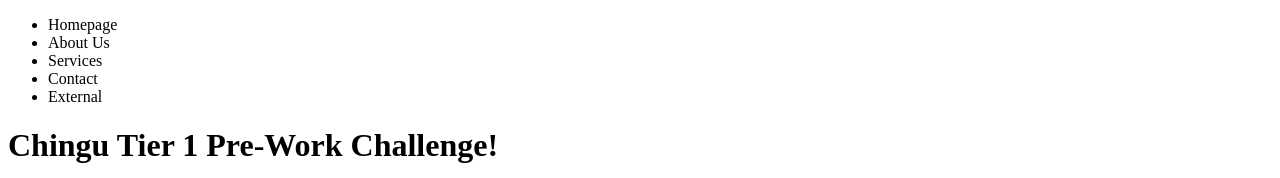
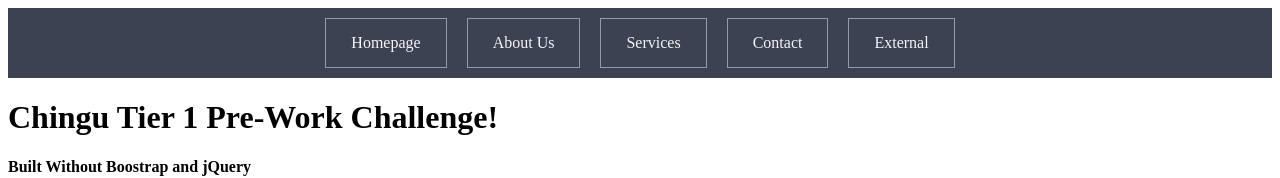
Before and after one commit to lghtaprexp/chingu-tier-1-website-template, a plain HTML site: page index.html in a window 1280 px wide. Shown: the top 178 px of the page. Drawn offline with Linux system fonts and the light colour scheme.

Commit message:
Add nav style

```diff
--- /dev/null
+++ b/css/style.css
@@ -0,0 +1,27 @@
+/* Navigation Style */
+.nav{
+    /* display: flex;
+    flex-wrap: wrap; */
+    /* background-color: #3c4251; */
+}
+.navbar ul {
+    display: flex;
+    justify-content: center;
+    list-style-type: none;
+    background-color: #3c4251;
+    padding: 10px 20px;
+    margin: 0;
+}
+.navbar li a {
+    text-decoration: none;
+    border: 1px solid #959ba3;
+    padding: 15px 25px;
+    display: block;
+    color: #f2f4f7;
+    margin: 0 10px;
+}
+/* Header Style */
+/* Feature Section Style */
+/* Blog Section Style */
+/* Footer Style */
+/* Responsive Layout */
--- a/index.html
+++ b/index.html
@@ -3,16 +3,28 @@
   <head>
     <meta charset="UTF-8">
     <title>Chingu Tier 1: Website Template</title>
+    <meta name="viewport" content="width=device-width, initial-scale=1">
+    <link rel="stylesheet" href="css/style.css">
   </head>
   <body>
     <!-- Navigation Section -->
-    <nav>
+    <nav class="navbar">
         <ul>
-            <li>Homepage</li>
-            <li>About Us</li>
-            <li>Services</li>
-            <li>Contact</li>
-            <li>External</li>
+            <li>
+                <a href="">Homepage</a>
+            </li>
+            <li>
+                <a href="">About Us</a>
+            </li>
+            <li>
+                <a href="">Services</a>
+            </li>
+            <li>
+                <a href="">Contact</a>
+            </li>
+            <li>
+                <a href="">External</a>
+            </li>
         </ul>
     </nav>
     <!-- Header Section -->
```
